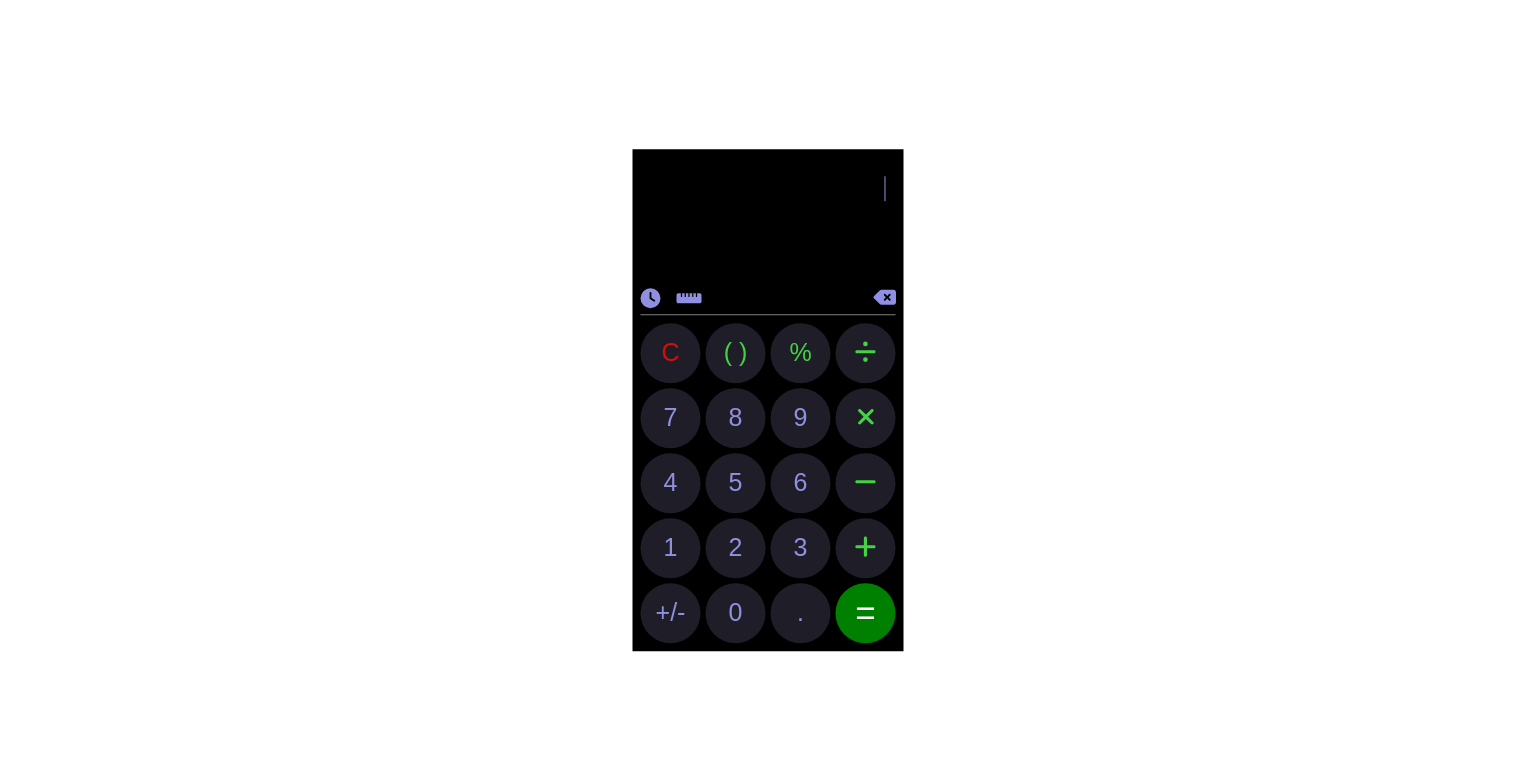
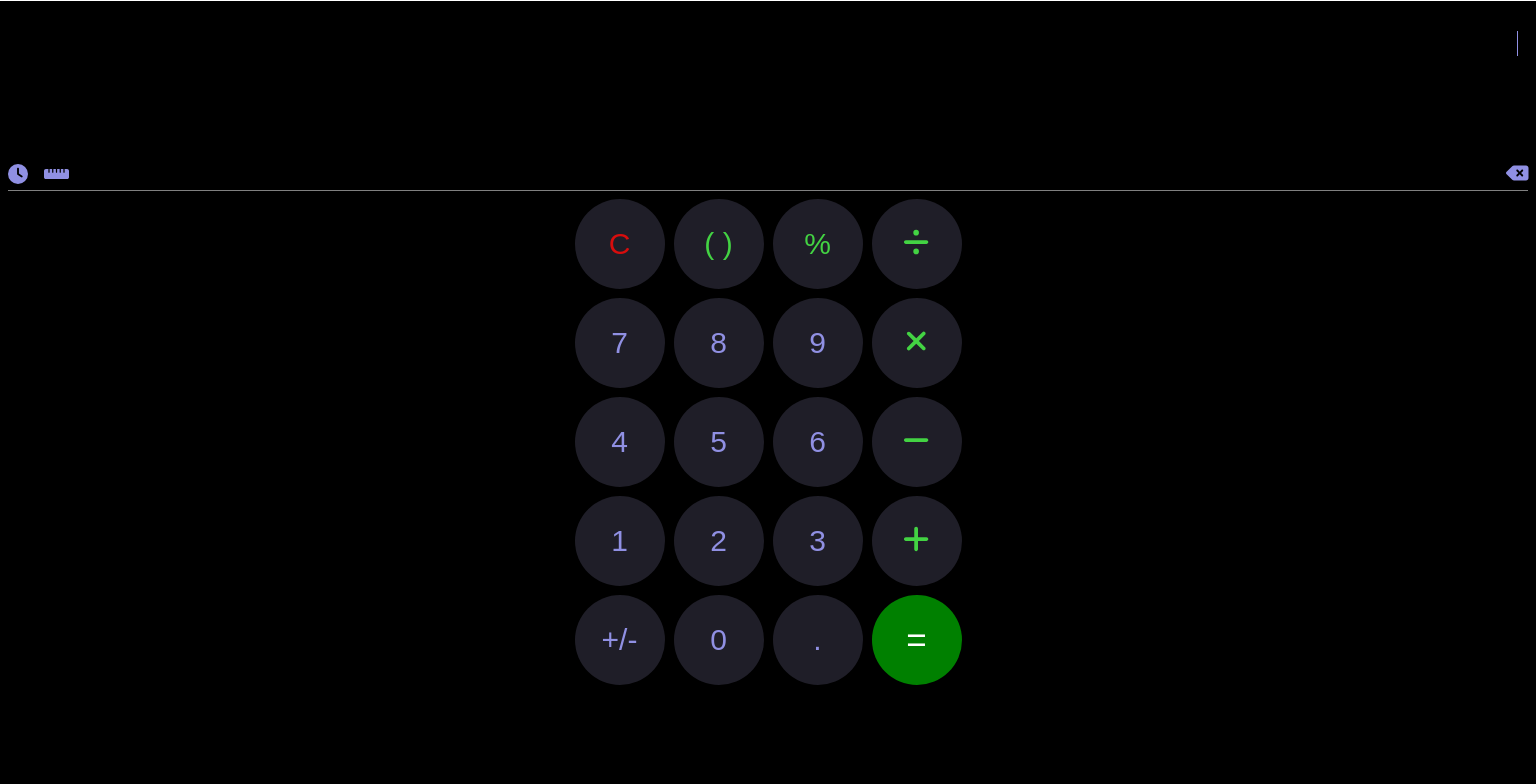
Before and after one commit to AnjumSunkesula/Calculator-App, a React (Vite) app: page / in a window 1536 px wide. Shown: the top 784 px of the page. Built offline with nearby package versions, Linux system fonts and the light colour scheme.

Commit message:
added media queries for responsiveness

```diff
--- a/src/App.css
+++ b/src/App.css
@@ -5,7 +5,11 @@
     transform: translate(-50%, -50%);
     background-color: black;
     color: #fff;
-    padding: 8px;
+    padding: 7px 8px;
+    /* width: 304px;
+    height: 547px; */
+    width: 100%;
+    height: 98%;
 }
 
 .display {
@@ -16,7 +20,6 @@
     white-space: pre-wrap;
     overflow-y: auto;
     height: 100px;
-    max-width: 240px;
     font-family: system-ui;
     line-height: 1.5;
     word-wrap: break-word;
@@ -102,21 +105,21 @@
 .button-wrapper{
     display: flex;
     flex-direction: column;
+    align-items: center;
     gap: 5px;
     padding-top: 8px;
 }
 .rows{
     display: flex;
     column-gap: 5px;
-    row-gap: 5px;
 }
 .rows button{
     border: none;
     border-radius: 50%;
     font-size: 25px;
     background-color: rgb(31, 30, 40);
-    width: 60px;
-    height: 60px;
+    width: 72px;
+    height: 72px;
     color: rgb(144, 144, 227);
 }
 .rows .clear{
@@ -137,3 +140,52 @@ button:disabled {
     color: rgb(75, 75, 78);
     cursor: not-allowed;
 }
+
+
+@media screen and  (min-width: 375px) {
+    .container{
+        width: 360px;
+    }
+}
+@media screen and (min-width: 425px) {
+    .container{
+        width: 410px;
+    }
+}
+@media screen and (min-width: 768px) {
+    .container{
+        width: 755px;
+    }
+}
+@media screen and (min-width: 1024px) {
+    .container {
+        width: 1010px;
+    }
+}
+@media screen and (min-width: 1440px) {
+    .container{
+        width: 1520px;
+    }
+    .display{
+        height: 125px;
+        font-size: 30px;
+    }
+    .result-preview {
+        font-size: 25px;
+    }
+    .result-preview.slide-up {
+        transform: translateY(-80px);
+        font-size: 30px;
+    }
+    .button-wrapper{
+        gap: 9px;
+    }
+    .rows{
+        column-gap: 9px;
+    }
+    .rows button{
+        font-size: 30px;
+        width: 90px;
+        height: 90px;
+    }
+}
```
